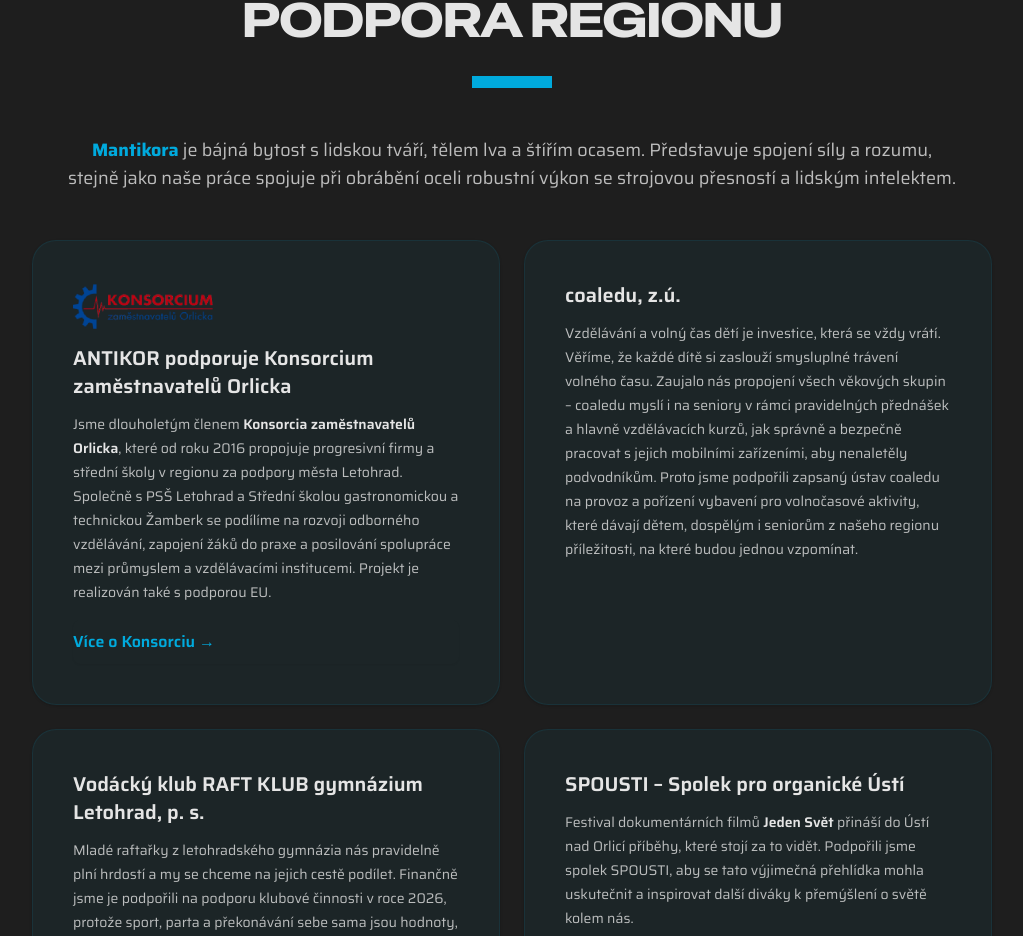
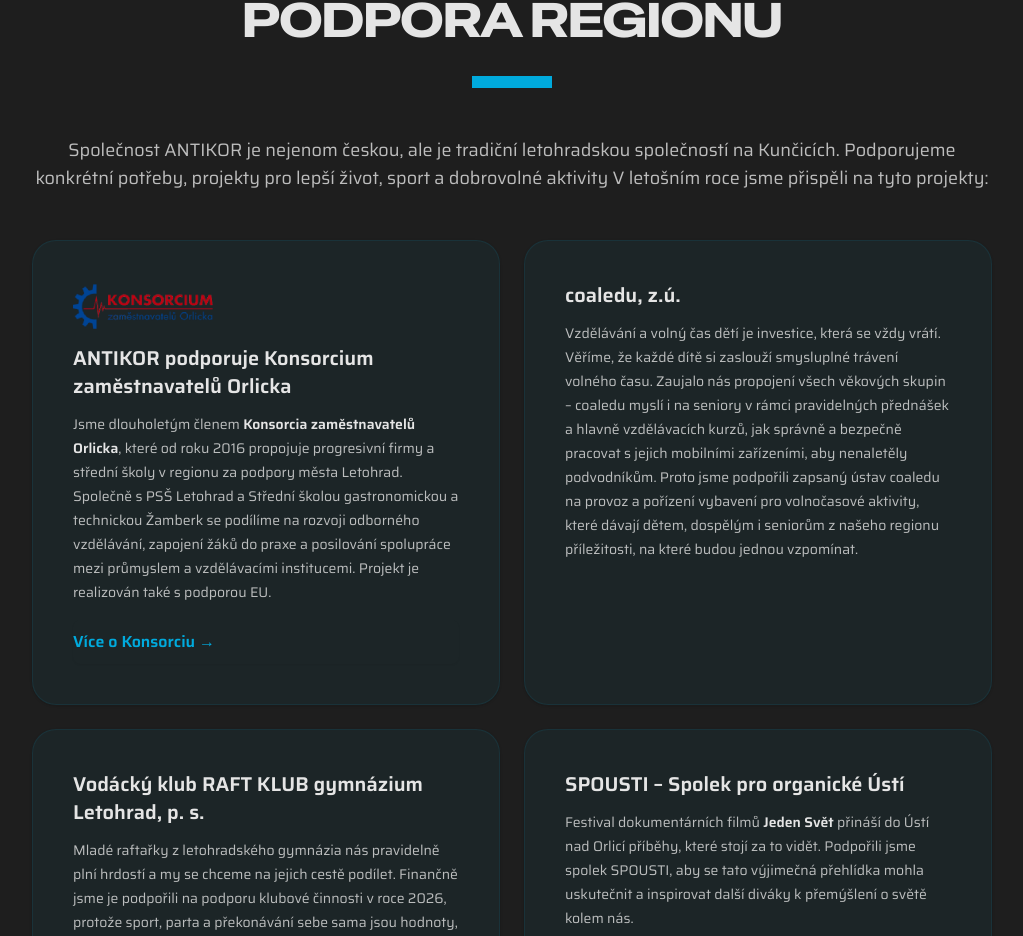
Before and after one commit to coalmarketing/antikor, a Next.js app: page /o-nas in a window 1280 px wide. Shown: the part 2159-3095 px from the top of the page, without its empty margins (128-1151 px from the left). Built offline with nearby package versions, Linux system fonts and the light colour scheme.

Commit message:
fix (o-nas): wrong sentence on a web

```diff
--- a/app/o-nas/page.tsx
+++ b/app/o-nas/page.tsx
@@ -135,10 +135,10 @@
         <Divider />{" "}
         <p className="mt-4 text-lg font-normal text-pretty text-light/80 text-center mb-12">
           <Balancer>
-            <span className="text-steel-600 font-bold">Mantikora</span> je bájná
-            bytost s lidskou tváří, tělem lva a štířím ocasem. Představuje
-            spojení síly a rozumu, stejně jako naše práce spojuje při obrábění
-            oceli robustní výkon se strojovou přesností a lidským intelektem.
+            Společnost ANTIKOR je nejenom českou, ale je tradiční letohradskou
+            společností na Kunčicích. Podporujeme konkrétní potřeby, projekty
+            pro lepší život, sport a dobrovolné aktivity V letošním roce jsme
+            přispěli na tyto projekty:
           </Balancer>
         </p>
         <div className="grid grid-cols-1 lg:grid-cols-2 gap-6">
```
